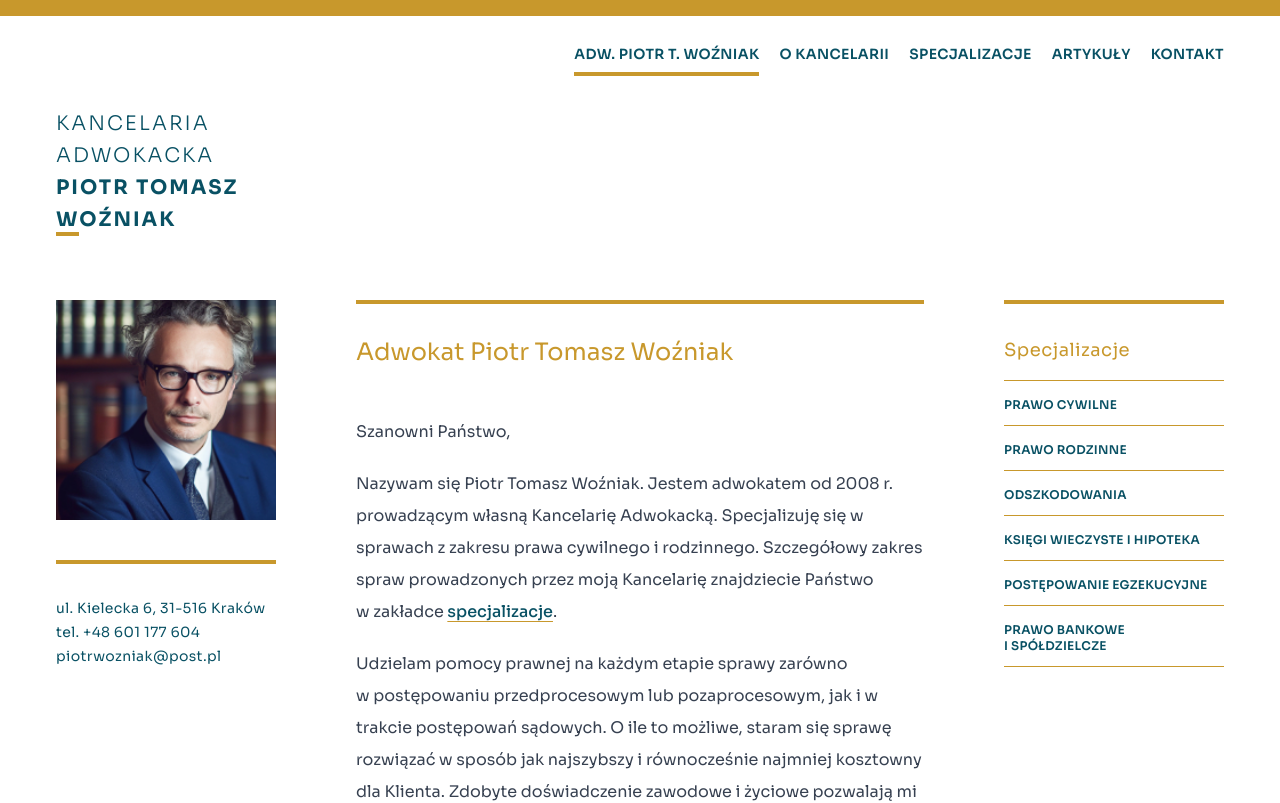
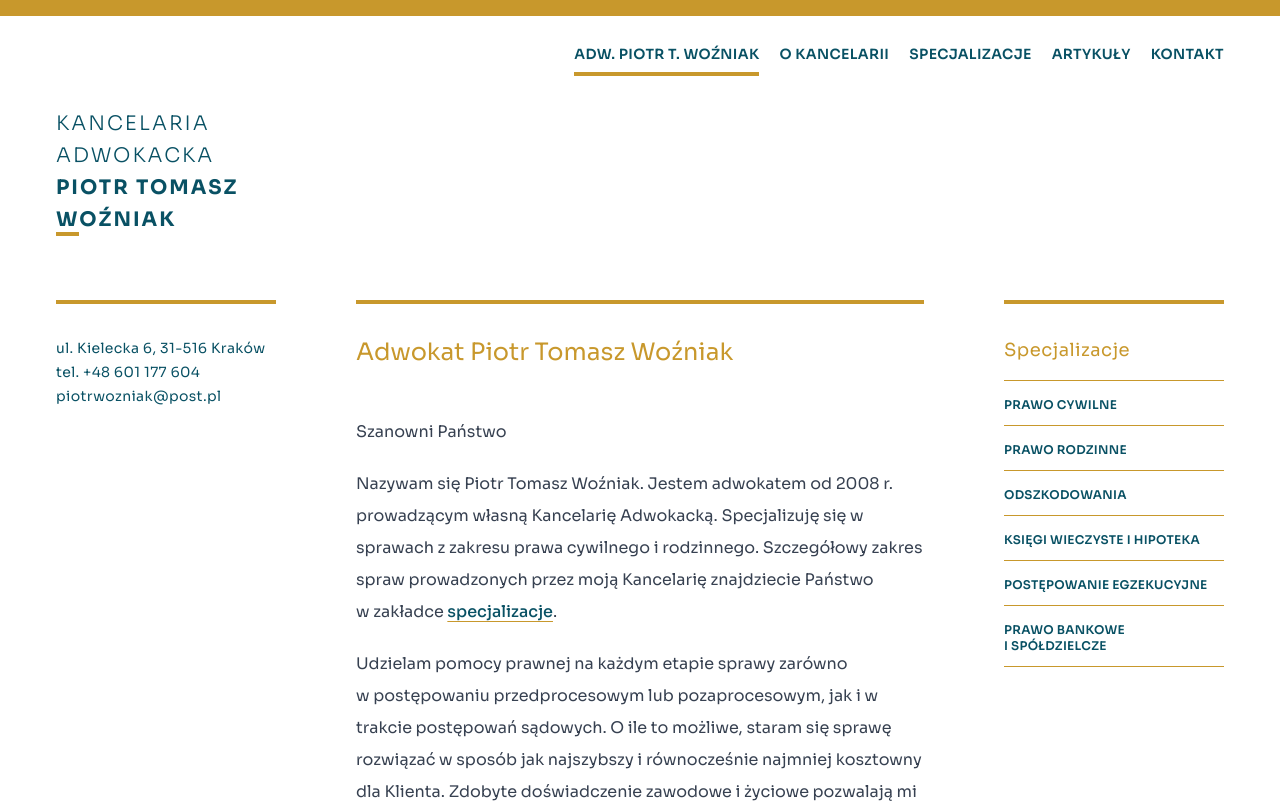
Before and after one commit to JanKubiena/nextjs-piotrek, a Next.js app: page / in a window 1280 px wide. Shown: the top 803 px of the page. Built offline with nearby package versions, Linux system fonts and the light colour scheme.

Commit message:
temporary disable photo

```diff
--- a/app/layout.js
+++ b/app/layout.js
@@ -41,7 +41,7 @@ export default function RootLayout({ children }) {
                             <div className="flex justify-between gap-10 px-5 pb-10 xl:gap-20 md:px-14">
                                 {/* left column */}
                                 <div className="flex-col hidden md:flex gap-y-10 shrink-0 w-55">
-                                    <Photo />
+                                    {/* <Photo /> */}
                                     <ContactDetails />
                                 </div>
 
--- a/app/page.js
+++ b/app/page.js
@@ -7,16 +7,16 @@ export default function Home() {
   return (
     <article className="pt-0 font-sans leading-8 prose md:pt-8 md:border-t-4 prose-h1:text-2xl prose-h1:text-pw-gold prose-h1:mb-8 lg:prose-h1:mb-12 prose-a:text-pw-green prose-a:underline prose-a:decoration-1 hover:prose-a:decoration-2 prose-a:underline-offset-4 prose-a:decoration-pw-gold hover:prose-a:underline hover:prose-a:decoration-pw-gold text-md md:border-t-pw-gold">
       <h1 className="font-sans font-normal">Adwokat Piotr Tomasz Woźniak</h1>
-      <Image className='md:hidden'
+      {/* <Image className='md:hidden'
         src="/piotr-wozniak.jpg"
         priority = {true}
         width={1000}
         height={500}
         quality={80}
         alt="Adwokat Piotr Tomasz Woźniak"
-      />
+      /> */}
       <p>
-        Szanowni Państwo,
+        Szanowni Państwo
       </p>
       <p>
         Nazywam się Piotr Tomasz Woźniak. Jestem adwokatem od 2008 r.
```
